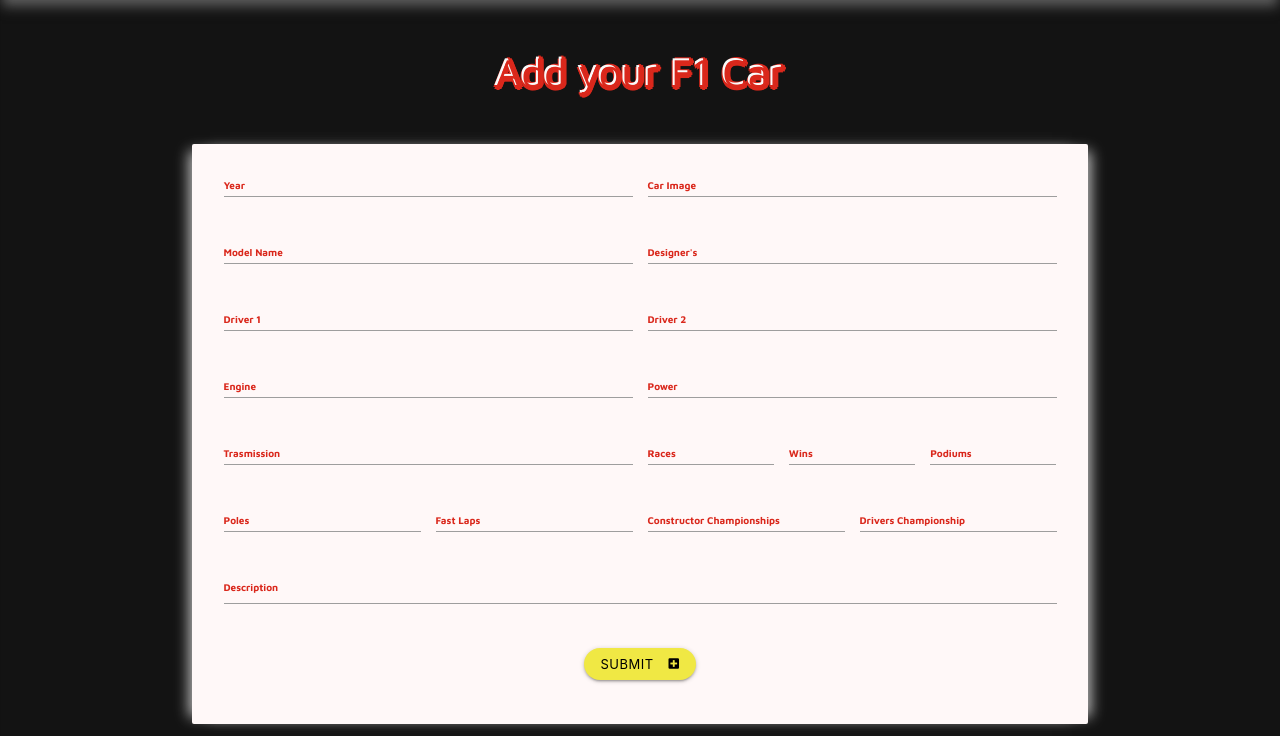
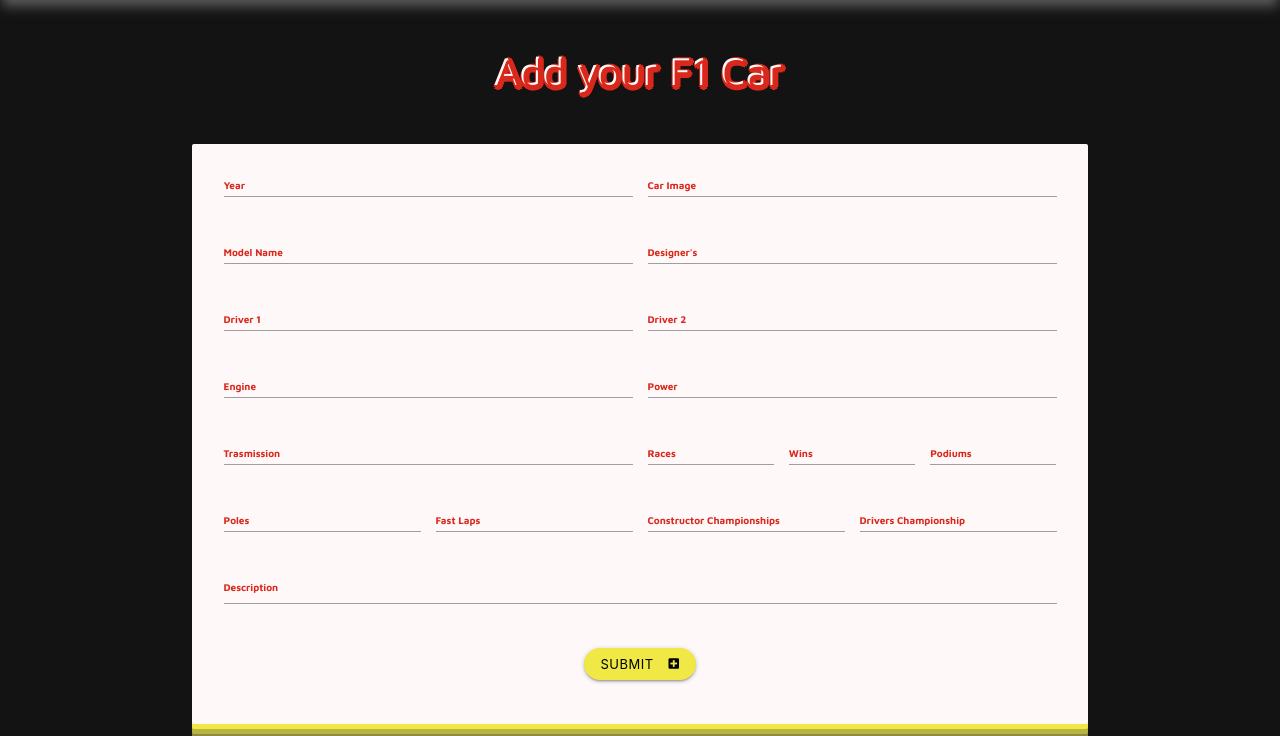
Before and after one commit to cartman1978/the-scuderia-ferrari_f1, a Flask app: page /addcar in a window 1280 px wide. Shown: the part 64-800 px from the top of the page. Run offline with Flask 2, Linux system fonts and the light colour scheme; some libraries are stand-ins or nearby versions.

Commit message:
add xustomize box shadow to card-panel calss

```diff
--- a/static/css/style.css
+++ b/static/css/style.css
@@ -99,8 +99,7 @@ h3, .profileHeader {
 
 .card, .card-panel {
     background-color: rgb(255, 248, 248);
-    -webkit-box-shadow: -10px 0px 13px -7px #bfbfbf, 10px 0px 13px -7px #bfbfbf, -1px -4px 20px -2px rgba(0, 0, 0, 0);
-    box-shadow: -10px 0px 13px -7px #bfbfbf, 10px 0px 13px -7px #bfbfbf, -1px -4px 20px -2px rgba(0, 0, 0, 0);
+    box-shadow: var(--yellow) 0px 5px, #b9b345 0px 10px, #8d893d 0px 15px, #6d6a35 0px 20px, #53512e 0px 25px;
 }
 
 #edit-btn {
--- a/templates/components/cards/carinfo.html
+++ b/templates/components/cards/carinfo.html
@@ -4,6 +4,8 @@
         <div class="card horizontal">
             <div class="card-image">
                 <img id="image" src="{{ car.car_image }}" alt="Ferrari image">
+                <p> {{ car.car_driver1 }}</p>
+                <p> {{ car.car_driver2 }}</p>
             </div>
             <div class="card-stacked">
                 <div class="card-content">
--- a/templates/pages/profile.html
+++ b/templates/pages/profile.html
@@ -29,7 +29,7 @@
         <h2 class="textillate textillate-5 header">{{ car.car_name }}</h2>
         <div class="card horizontal">
             <div class="card-image">
-                <img src="{{ car.car_image }}" alt="Ferrari image">
+                <img id="image" src="{{ car.car_image }}" alt="Ferrari image">
             </div>
             <div class="card-stacked">
                 <div class="card-content">
```
